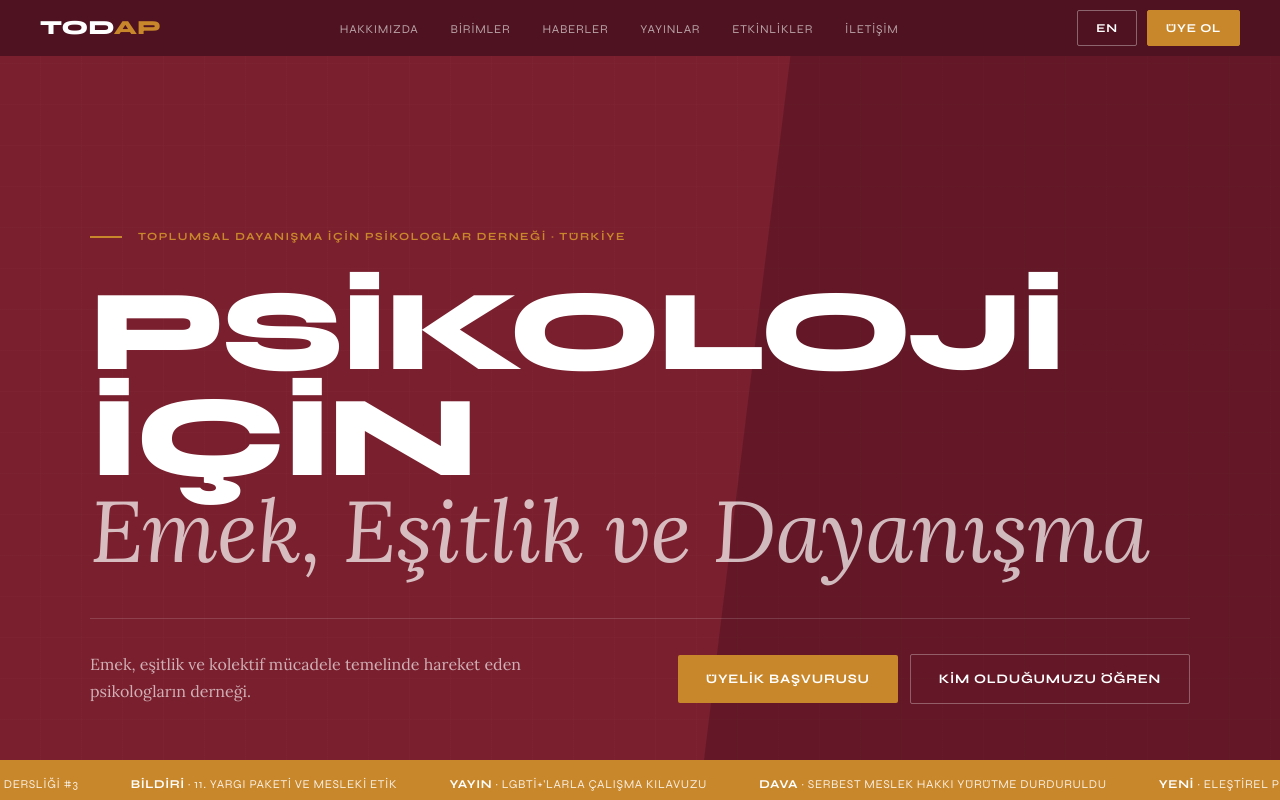
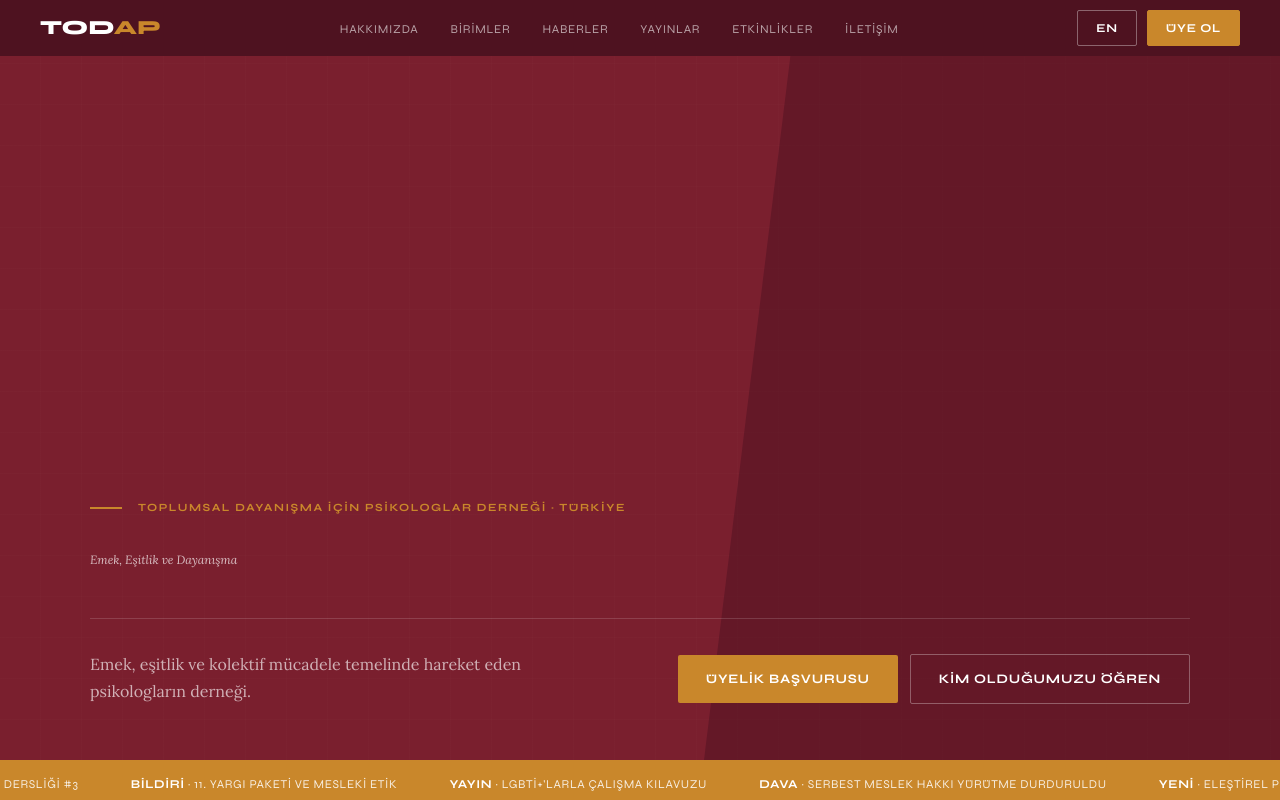
Before and after one commit to EbubekirGonan/todap, a plain HTML site: page index.html in a window 1280 px wide. Shown: the top 800 px of the page. Drawn offline with Linux system fonts and the light colour scheme.

Commit message:
fix hero3

```diff
--- a/index.html
+++ b/index.html
@@ -207,7 +207,7 @@
     <div class="hi">
       <div class="ho">Toplumsal Dayanışma İçin Psikologlar Derneği · Türkiye</div>
 
-      <h1 class="hero-h">Psikoloji için<br><span class="il">Emek, Eşitlik ve Dayanışma</span></h1>
+      <!--<h1 class="hero-h">Psikoloji için<br>--><span class="il">Emek, Eşitlik ve Dayanışma</span></h1>
       <div class="hb">
         <p class="hd">Emek, eşitlik ve kolektif mücadele temelinde hareket eden psikologların derneği.</p>
         <div class="hbtns">
```
